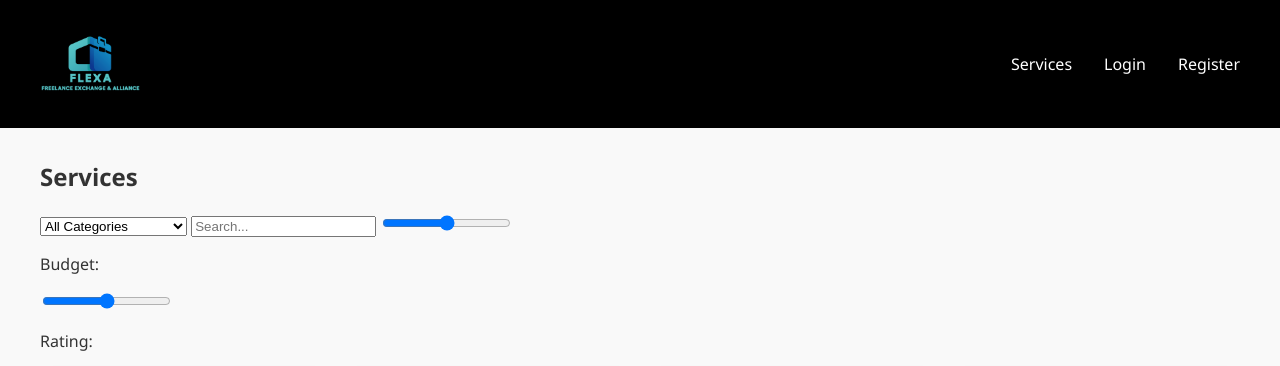
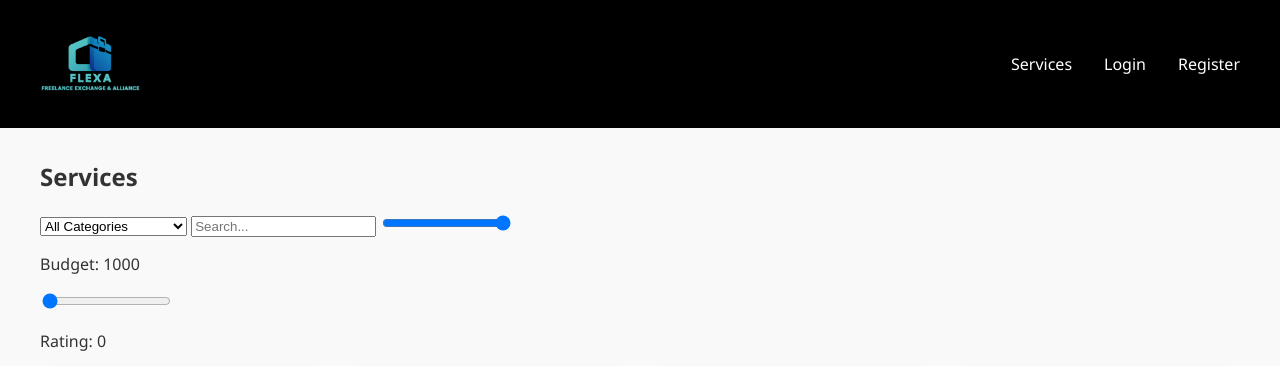
Before and after one commit to FEUP-LTW-2025/ltw-project-ltw07g03, a PHP site: template pages/services.php in a window 1280 px wide. Shown: the top 366 px of the page. Run offline with PHP 8.4, Linux system fonts and the light colour scheme; the template is opened without the code that fills it, so the values that code supplies are empty; data comes from the database, SQL or seed files in the repository; some web fonts are replaced.

Commit message:
showing all services by default

```diff
--- a/api/search_service.php
+++ b/api/search_service.php
@@ -15,7 +15,7 @@ $rating = isset($_GET['rating']) ? intval($_GET['rating']) : null;
 
 if ($category !== null && $category < 0) $category = null;
 if ($budget !== null && $budget < 0) $budget = null;
-if ($rating !== null && ($rating < 1 || $rating > 5)) $rating = null;
+if ($rating !== null && ($rating < 0 || $rating > 5)) $rating = null;
 
 if (strlen($search) > 100) {
     http_response_code(400);
--- a/templates/services.tpl.php
+++ b/templates/services.tpl.php
@@ -1,4 +1,5 @@
 <?php
+
 declare(strict_types=1);
 require_once(__DIR__ . '/../utils/session.php');
 require_once(__DIR__ . '/../templates/common.tpl.php');
@@ -33,13 +34,13 @@ function drawServices(string $category, array $services, PDO $db): void
                     <?php endforeach; ?>
                 </select>
                 <input type="text" id="search-service-input" placeholder="Search...">
-                <input type="range" id="slider-service-budget" min="10" max="1000" step="20">
+                <input type="range" id="slider-service-budget" min="0" max="1000" step="20" value="1000">
                 <p>Budget:
-                    <output id="budget-value"></output>
+                    <output id="budget-value">1000</output>
                 </p>
-                <input type="range" id="slider-service-rating" min="1" max="5" step="1">
+                <input type="range" id="slider-service-rating" min="0" max="5" step="1" value="0">
                 <p>Rating:
-                    <output id="rating-value"></output>
+                    <output id="rating-value">0</output>
                 </p>
             </div>
 
```
